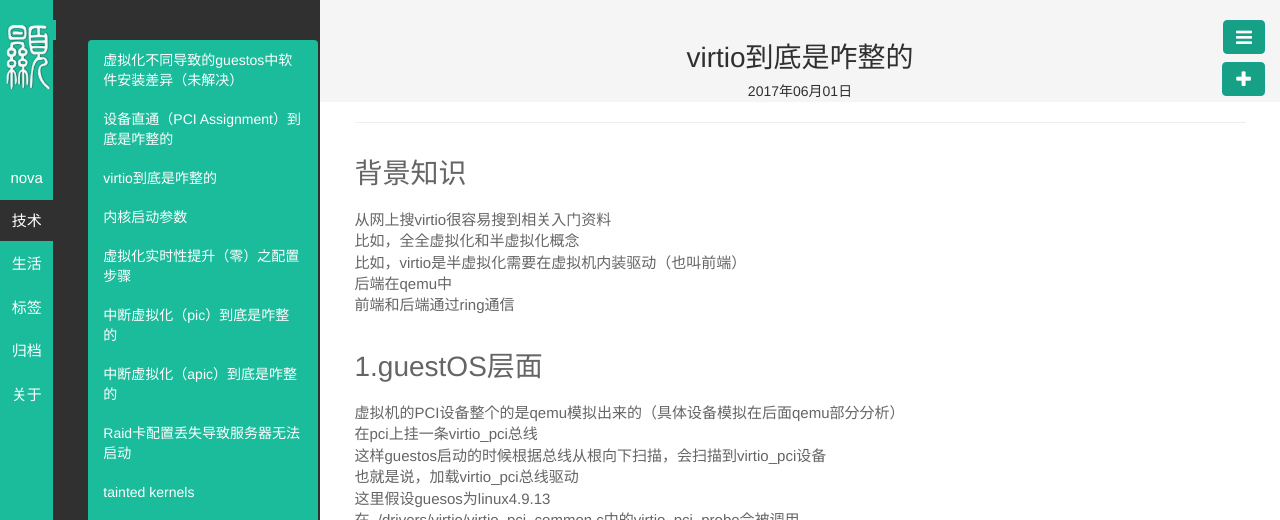
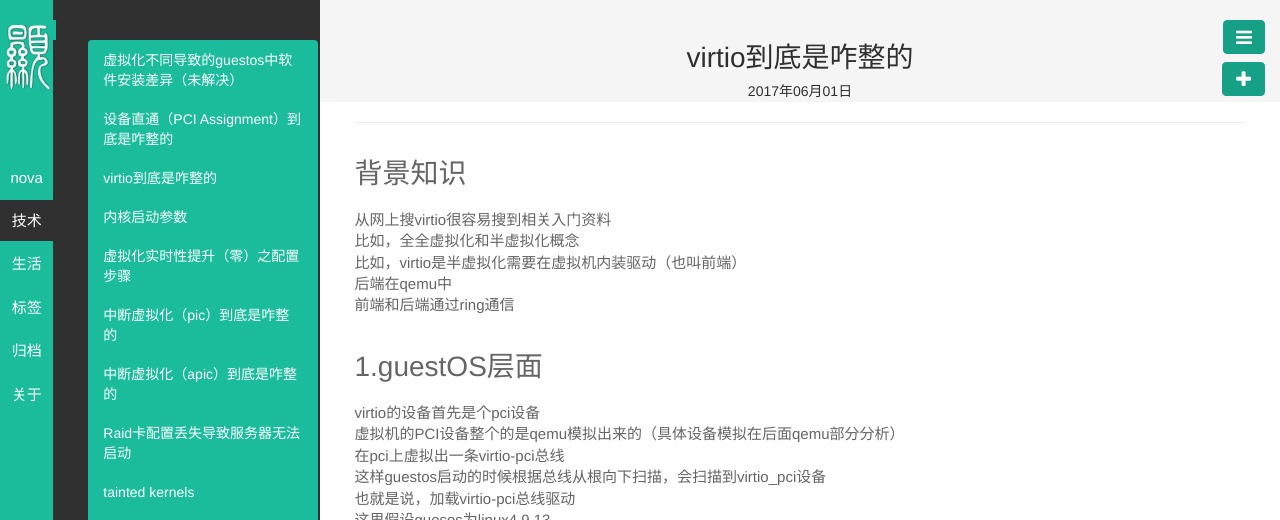
Before and after one commit to byHAN/byhan.github.io, a Jekyll site: the page built from _posts/技术/2017-06-01-virtio.md, in a window 1280 px wide, cut to the strip 0-520 px from the top of the page. Built offline with Jekyll 4.4.1, drawn with Linux system fonts in a browser that asks for light colours; some of the changed text lies outside the part shown.

Commit message:
Signed-off-by: byhan <10821712@qq.com>

```diff
--- a/_posts/技术/2017-06-01-virtio.md
+++ b/_posts/技术/2017-06-01-virtio.md
@@ -17,10 +17,11 @@ description: virtio
 
 ## 1.guestOS层面 ##
 
+virtio的设备首先是个pci设备
 虚拟机的PCI设备整个的是qemu模拟出来的（具体设备模拟在后面qemu部分分析）
-在pci上挂一条virtio_pci总线
+在pci上虚拟出一条virtio-pci总线
 这样guestos启动的时候根据总线从根向下扫描，会扫描到virtio_pci设备
-也就是说，加载virtio_pci总线驱动
+也就是说，加载virtio-pci总线驱动
 这里假设guesos为linux4.9.13
 在../drivers/virtio/virtio_pci_common.c中的virtio_pci_probe会被调用
 
@@ -36,7 +37,7 @@ virtio_pci_probe
    同时通过drv->probe(dev)加载设备的驱动
    至此linu**设备驱动模型**中的设备，驱动，总线全部到位
 
-下面依blk为例继续分析
+下面依假设设备为blk，继续分析
 -->virtblk_probe
 内核中琐碎的工作通过worke的概念呈现的，这里初始化配置变更的钩子
 一般情况下是指的磁盘容量变化
```
Also changed, not shown: _posts/技术/2016-07-28-sanlock.md (+24 -19 lines), _posts/技术/2016-08-03-how use sanlock in ubuntu.md (+1 -1 lines), _posts/技术/2016-08-11-how use sanlock in centos.md (+4 -3 lines).
